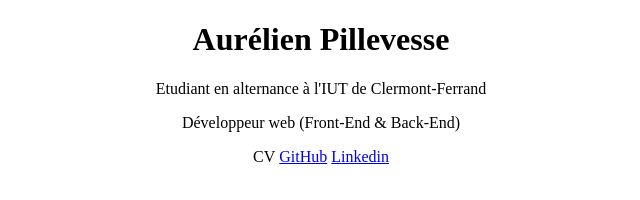
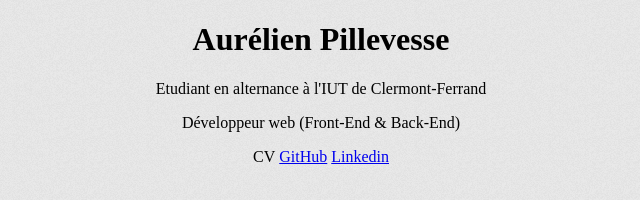
Before and after one commit to AurelienPillevesse/AurelienPillevesse.github.io, a plain HTML site: page index.html in a window 1280 px wide. Shown: the whole page, without its empty margins (319-959 px from the left). Drawn offline with nearby package versions, Linux system fonts and the light colour scheme.

Commit message:
add background style

```diff
--- a/css/main.css
+++ b/css/main.css
@@ -124,6 +124,7 @@
 }
 
 body {
+    background: #e7e7e7 url(/img/grey-background.png) 0 0 repeat;
 }
 
 #content {
```
Also changed, not shown: img/grey-background.png (added).
